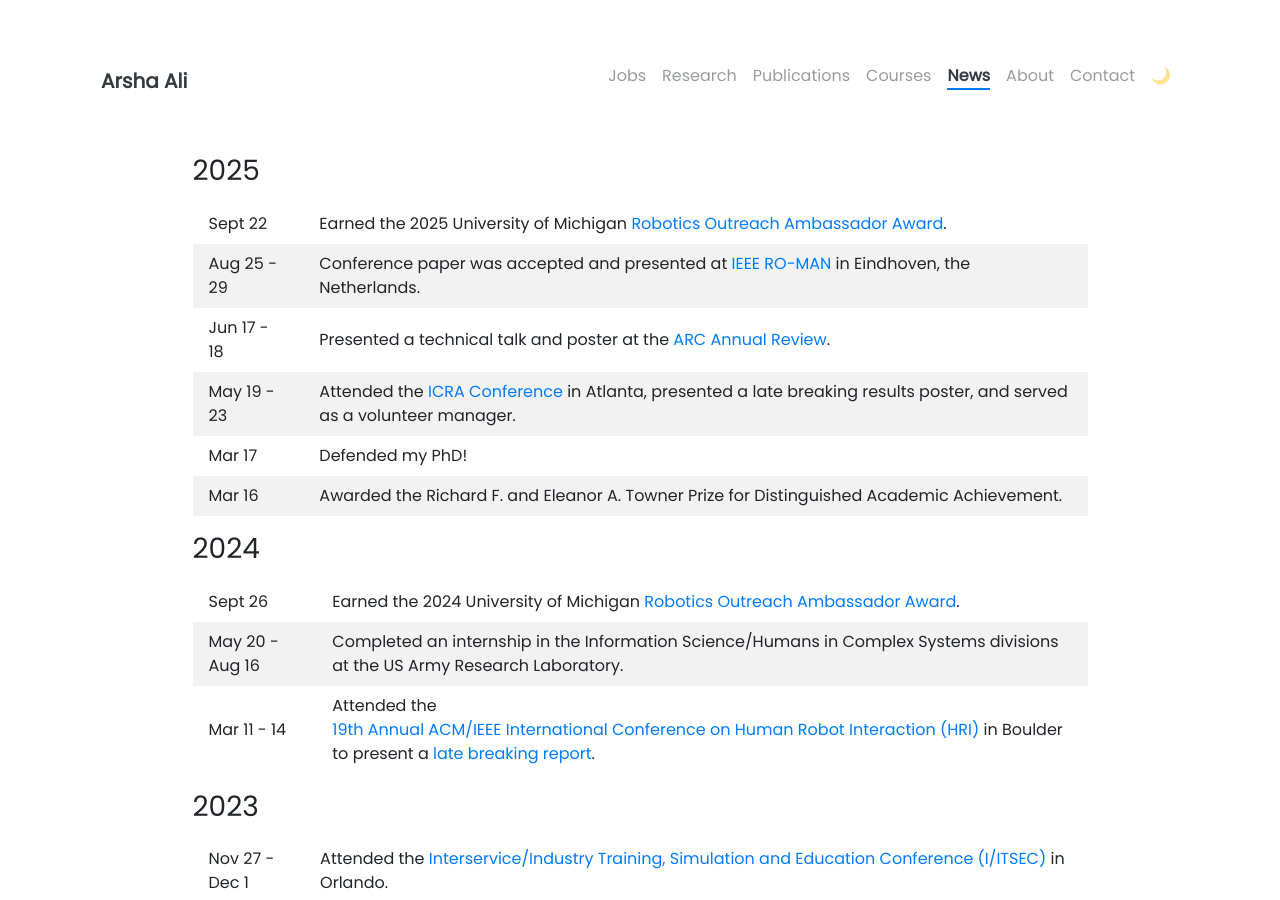
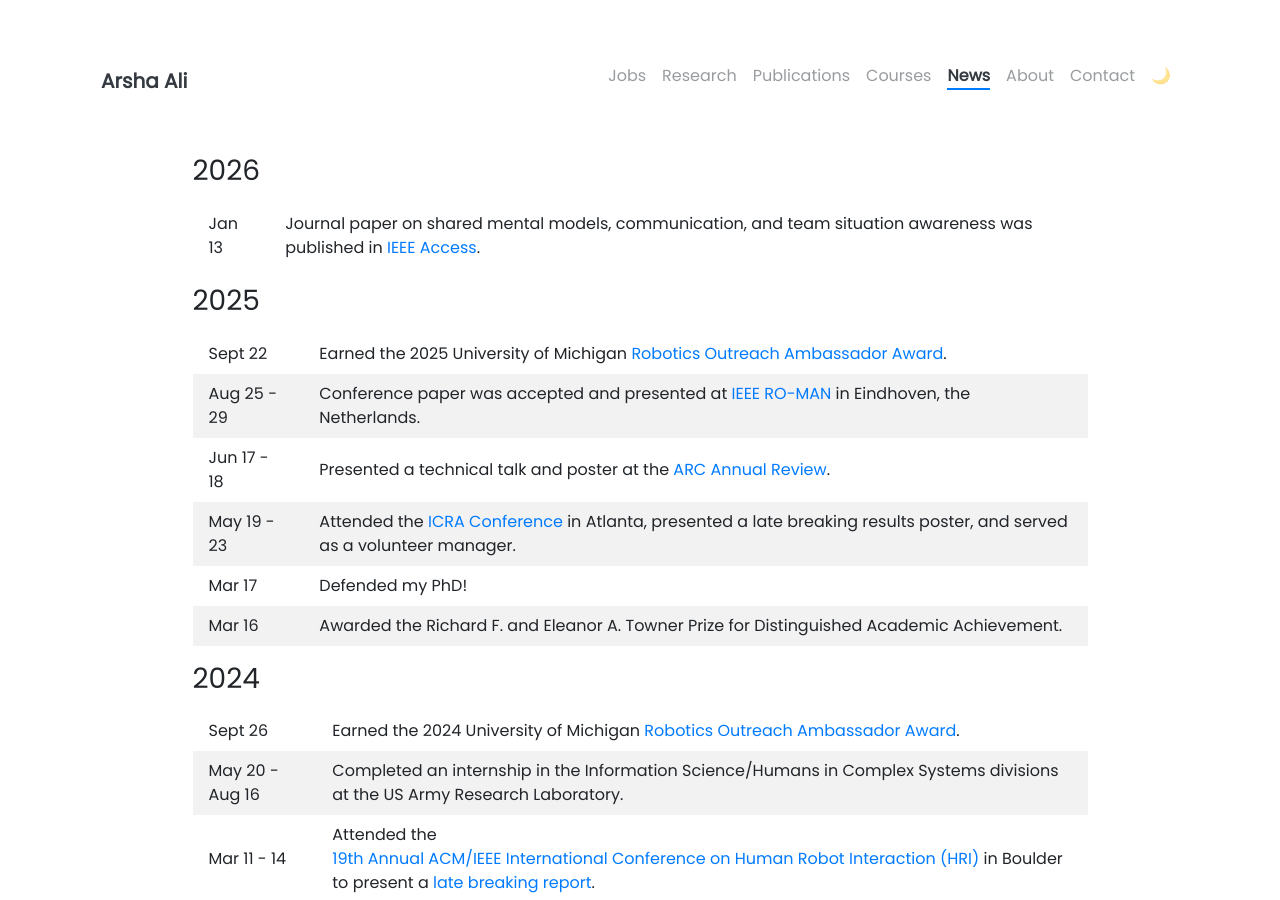
Before and after one commit to arshaali/arshaali.github.io, a Jekyll site: the page built from pages/news.md, in a window 1280 px wide and 900 px high. Built offline with Jekyll 4.4.1, drawn with Linux system fonts in a browser that asks for light colours; nearby versions of some CDN libraries.

Commit message:
Update news.md

```diff
--- a/pages/news.md
+++ b/pages/news.md
@@ -11,6 +11,11 @@ td, th {
    border: none!important;
 }
 </style>
+
+### 2026
+
+Jan 13 | Journal paper on shared mental models, communication, and team situation awareness was published in [IEEE Access](https://ieeexplore.ieee.org/document/11346936).
+
 
 ### 2025
 
```
